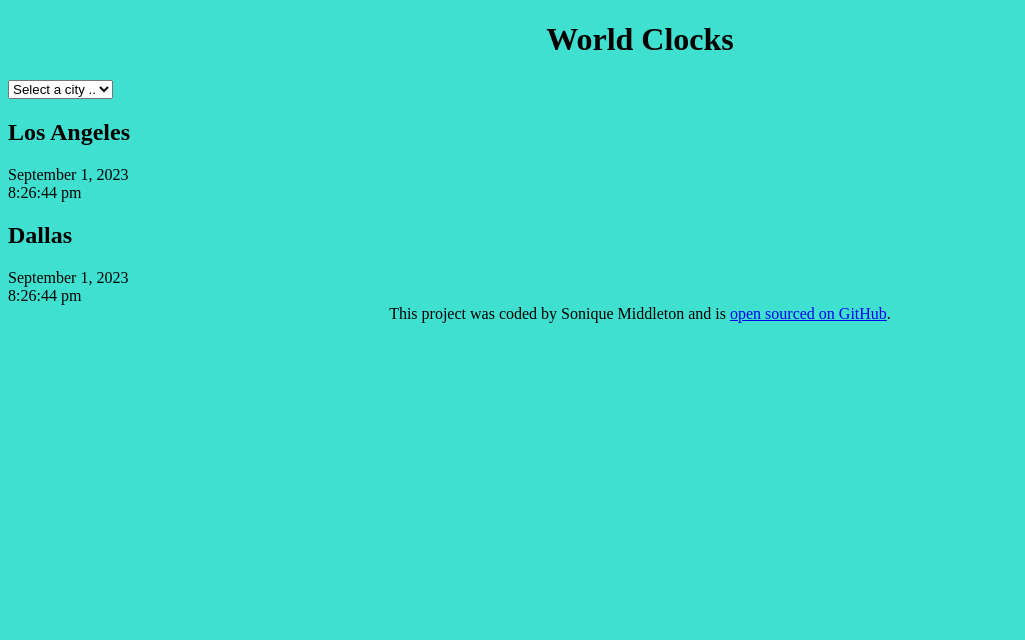
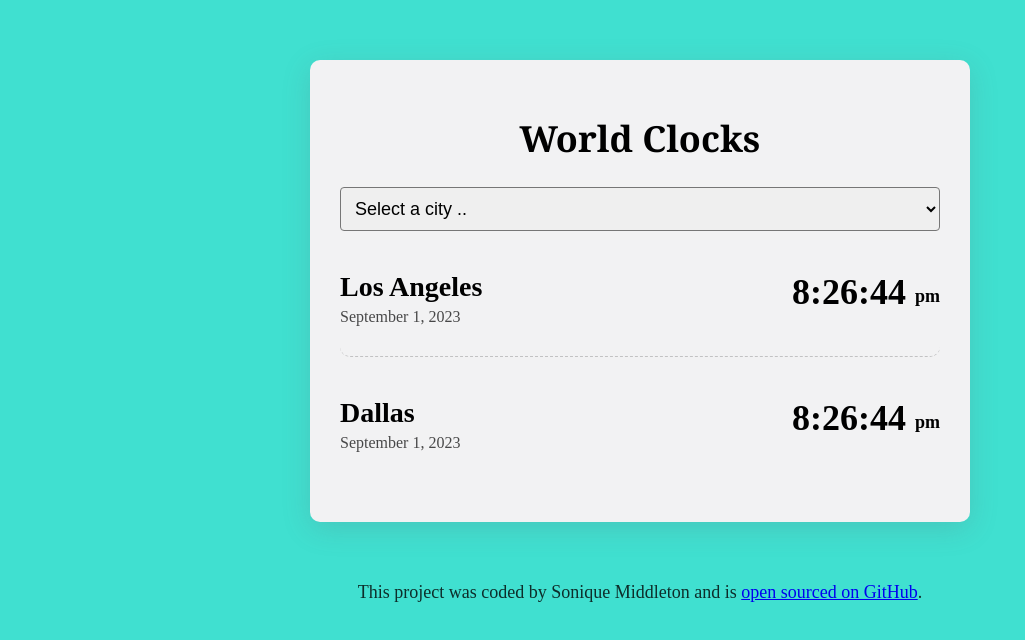
Before and after one commit to soniqmidd/world-clock, a plain HTML site: page index.html in a window 1280 px wide. Shown: the whole page, without its empty margins (0-1025 px from the left). Drawn offline with Linux system fonts and the light colour scheme.

Commit message:
Styled the CSS

```diff
--- a/css/style.css
+++ b/css/style.css
@@ -5,8 +5,62 @@ body {
 
 h1 {
   text-align: center;
+  font-family: georgia;
+  font-size: 36px;
+}
+
+h2 {
+  margin: 0 0 5px;
+  font-size: 28px;
+}
+
+select {
+  display: block;
+  width: 100%;
+  font-size: 18px;
+  border-radius: 4px;
+  padding: 10px;
+}
+
+.container {
+  max-width: 600px;
+  margin: 60px auto;
+  background-color: #f2f2f3;
+  padding: 30px;
+  box-shadow: rgba(100, 100, 111, 0.2) 0px 7px 29px 0px;
+  border-radius: 10px;
+}
+
+.city {
+  display: flex;
+  margin: 10px 0;
+  justify-content: space-between;
+  padding: 30px 0;
+  border-bottom: 1px dashed rgba(0, 0, 0, 0.2);
+  border-radius: 10px;
+}
+
+.city:last-child {
+  border: none;
+}
+
+.date {
+  opacity: 0.7;
+}
+
+.time {
+  font-size: 36px;
+  font-weight: bold;
+}
+
+.time small {
+  font-size: 18px;
+  vertical-align: middle;
+  line-height: 36px;
 }
 
 footer {
   text-align: center;
+  font-size: 18px;
+  color: rgba(0, 0, 0, 0.8);
 }
--- a/index.html
+++ b/index.html
@@ -18,15 +18,19 @@
       </select>
 
       <div class="city">
-        <h2>Los Angeles</h2>
-        <div class="date">September 1, 2023</div>
-        <div class="time">8:26:44 pm</div>
+        <div>
+          <h2>Los Angeles</h2>
+          <div class="date">September 1, 2023</div>
+        </div>
+        <div class="time">8:26:44 <small>pm</small></div>
       </div>
 
       <div class="city">
-        <h2>Dallas</h2>
-        <div class="date">September 1, 2023</div>
-        <div class="time">8:26:44 pm</div>
+        <div>
+          <h2>Dallas</h2>
+          <div class="date">September 1, 2023</div>
+        </div>
+        <div class="time">8:26:44 <small>pm</small></div>
       </div>
     </div>
 
```
